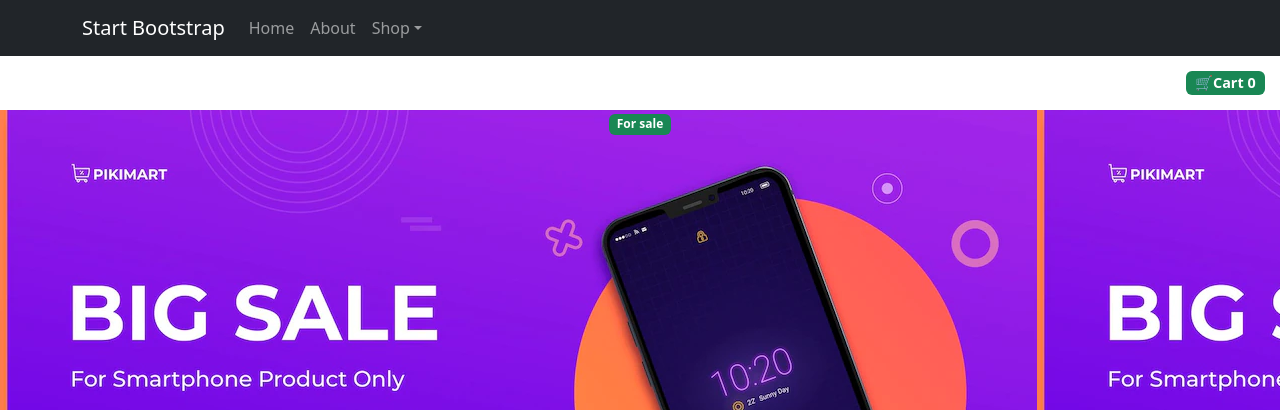
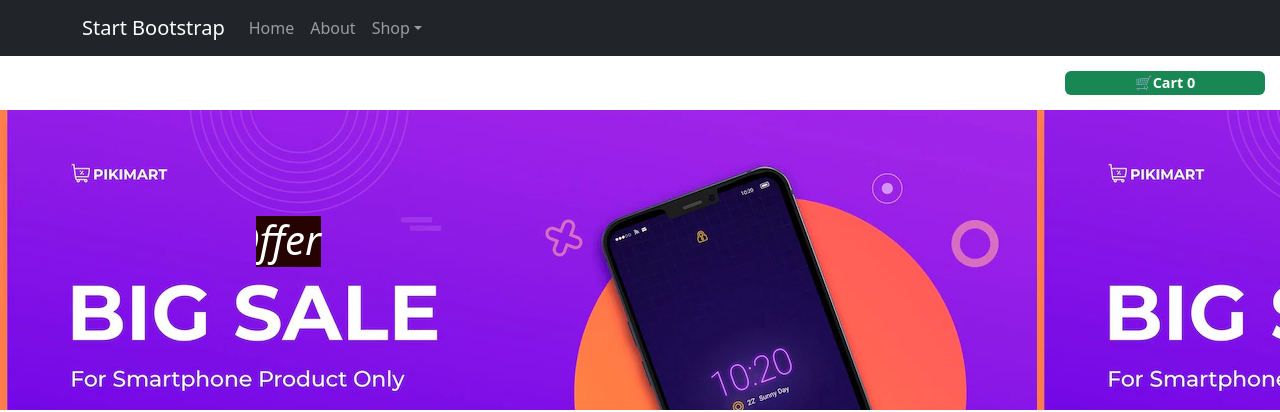
Before and after one commit to selvamurugaiah/Day24-Cart-Task, a React (Create React App) app: page / in a window 1280 px wide. Shown: the top 412 px of the page. Built offline with nearby package versions, Linux system fonts and the light colour scheme.

Commit message:
some changes for styling purpose

```diff
--- a/src/App.css
+++ b/src/App.css
@@ -15,6 +15,7 @@
   justify-content: end;
   margin: 15px;
   font-size: larger;
+
 }
 
 .card-data{
@@ -36,3 +37,10 @@
   width:100%
 
 }
+h1,span{
+  color:white;
+  background-color: rgb(37, 3, 3);
+  align-items: center;
+  justify-content: center;
+  width:200px;
+}
--- a/src/App.js
+++ b/src/App.js
@@ -101,9 +101,12 @@ function App() {
       </Badge>
       </div>
       <div className='background'>
-      <Badge bg="success">
-         For sale
-      </Badge>
+      <marquee width="60%" direction="left" scrollamount="20" height="100px">
+       <h1><i>Buy now</i></h1>
+     </marquee>
+     <marquee width="60%" direction="right" scrollamount="20" height="100px">
+       <h1><i>Grab<span>50% Offer</span></i></h1>
+     </marquee>
       </div>
     <div className='card-container'>
      {data.map((prod,idx)=> <Cards
```
